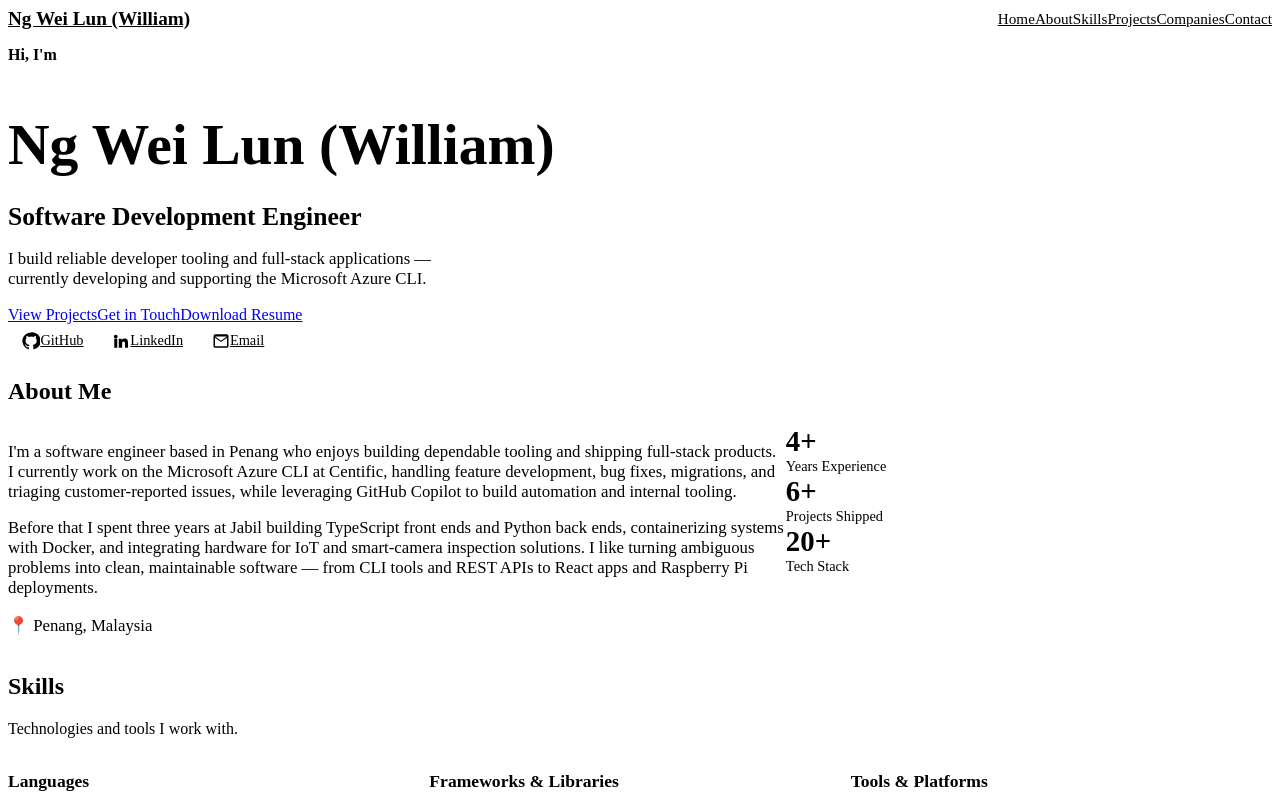
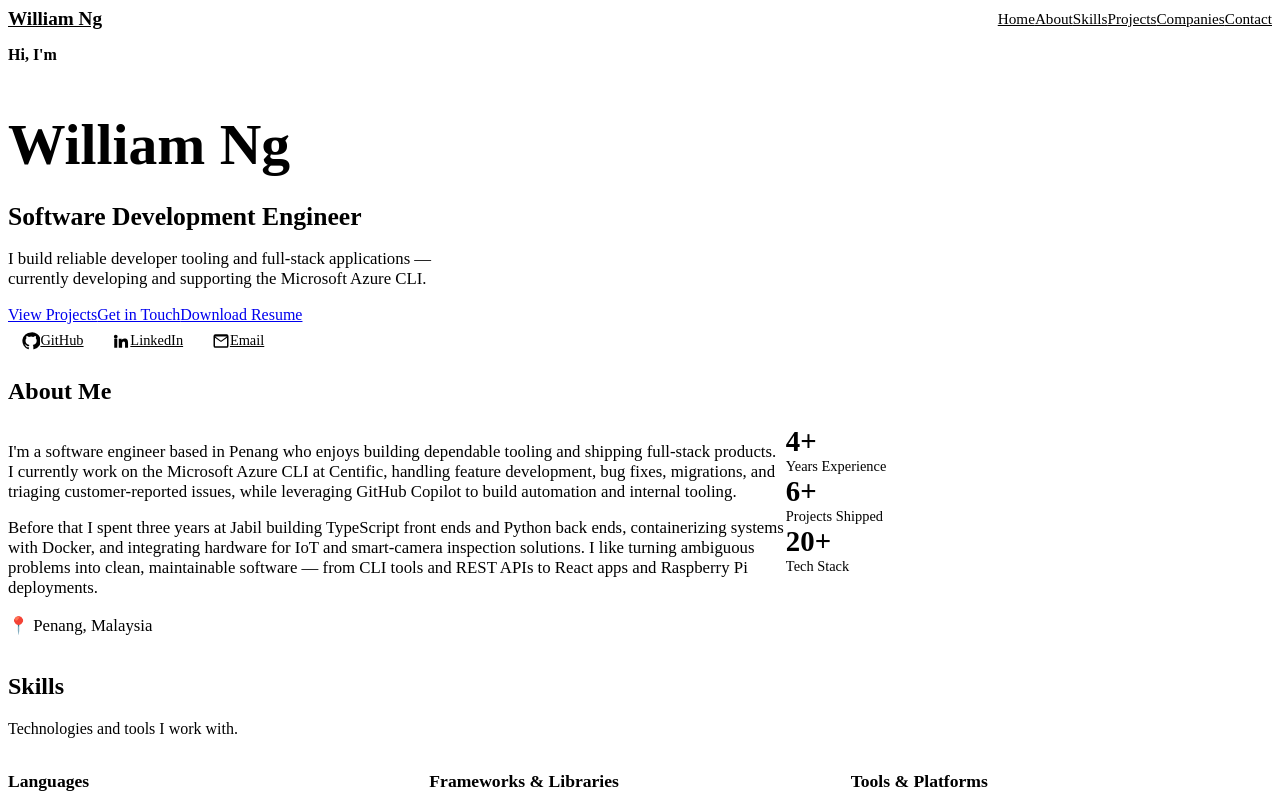
Before and after one commit to william051200/portfolio, a Vue app: page / in a window 1280 px wide. Shown: the top 796 px of the page. Built offline with nearby package versions, Linux system fonts and the light colour scheme; the HTML template or start-up script is replaced by a standard one.

Commit message:
Update profile

```diff
--- a/src/data/profile.ts
+++ b/src/data/profile.ts
@@ -1,7 +1,7 @@
 import type { Profile } from "../types";
 
 export const profile: Profile = {
-  name: "Ng Wei Lun (William)",
+  name: "William Ng",
   headline: "Software Development Engineer",
   tagline:
     "I build reliable developer tooling and full-stack applications — currently developing and supporting the Microsoft Azure CLI.",
```
Also changed, not shown: 1 other file (tests, documents, lock files or other folders).
